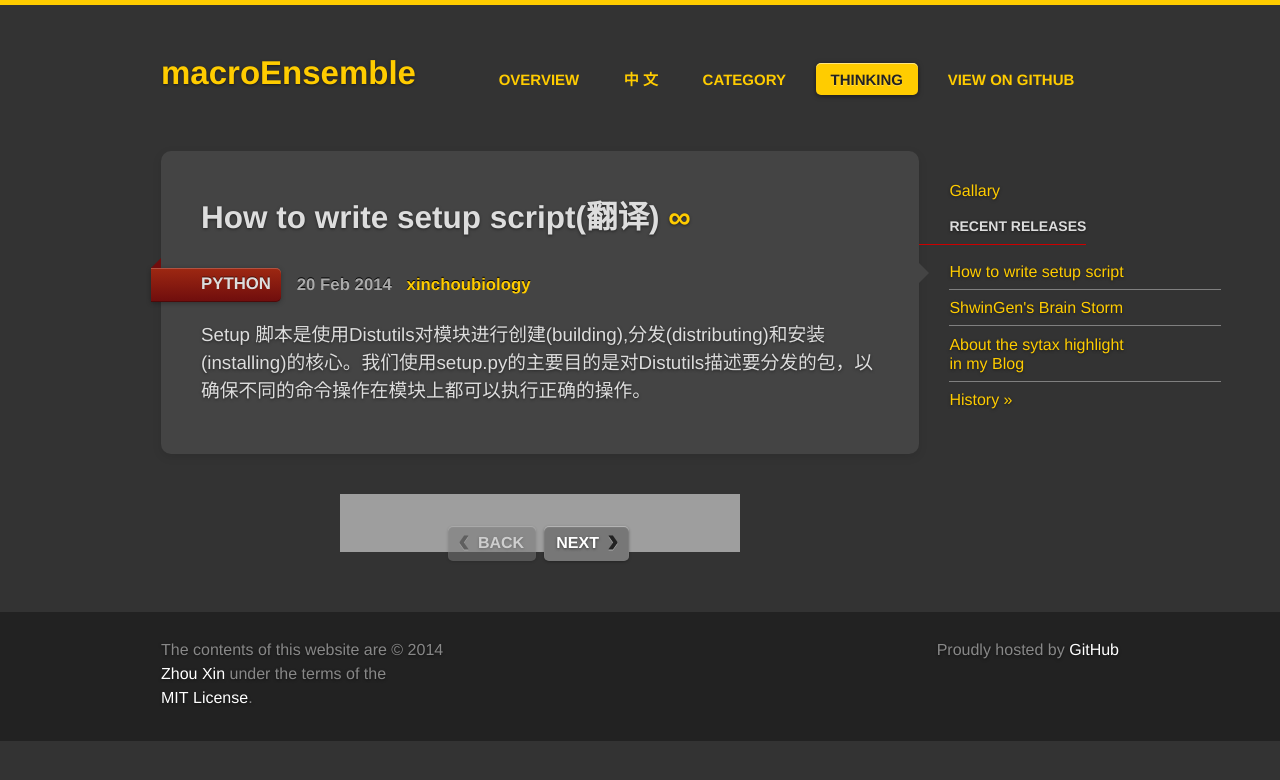
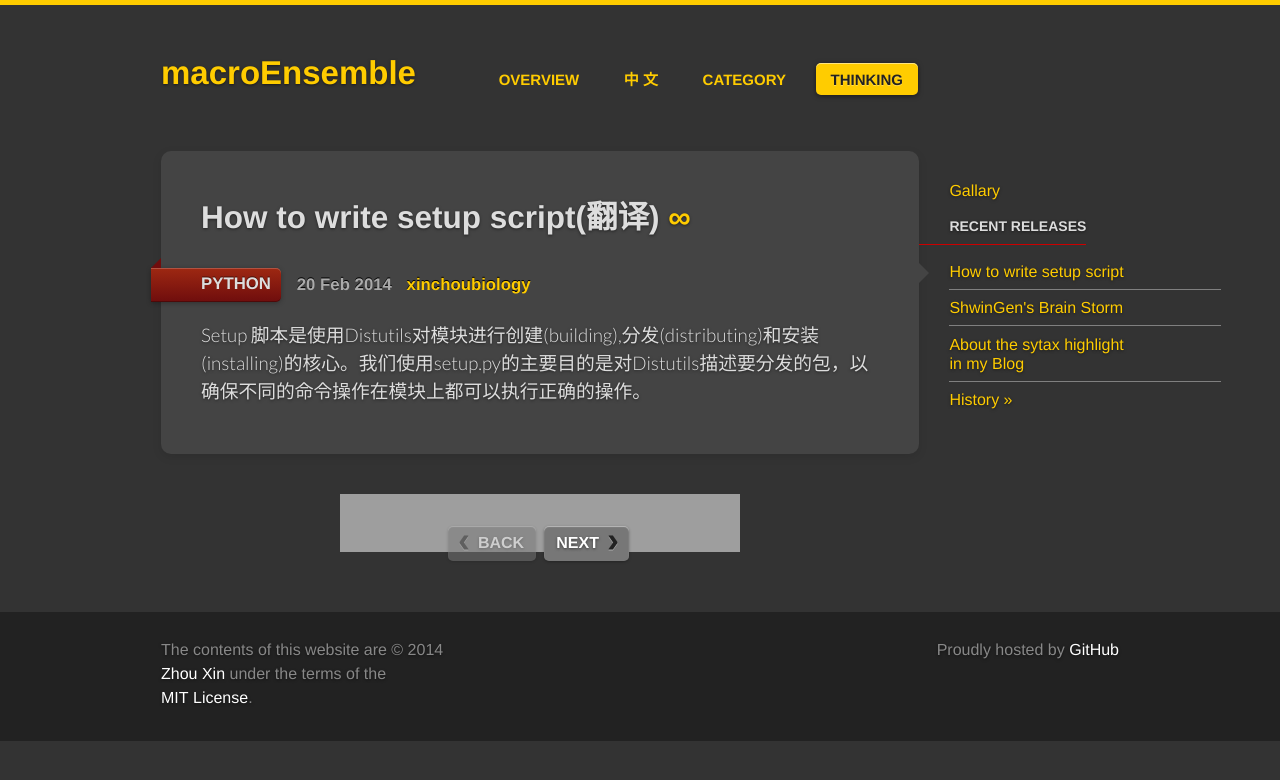
Before and after one commit to xinchoubiology/macroEnsemble, a Jekyll site: the page built from _posts/2014-02-18-Writing-the-setup-script.markdown, in a window 1280 px wide. Shown: the top 780 px of the page. Built offline with Jekyll 4.4.1, drawn with Linux system fonts in a browser that asks for light colours; some web fonts are replaced; formulas are drawn with MathJax 3.

Commit message:
page correct

```diff
--- a/_includes/css/gridism.css
+++ b/_includes/css/gridism.css
@@ -123,12 +123,14 @@
 }
 
 .post-content-truncate p{
-  font-family: "PT Sans", "Helvetica Neue", Helvetica, Arial, "Microsoft YaHei", sans-serif;
+  /*font-family: "PT Sans", "Helvetica Neue", Helvetica, Arial, "Microsoft YaHei", sans-serif;*/
+  font-family: 'Lato', sans-serif;
   font-size: 18.75px;
 }
 
 .post-content {
-  font-family: "PT Sans", "Helvetica Neue", Helvetica, Arial, "Microsoft YaHei", sans-serif;
+  /*font-family: "PT Sans", "Helvetica Neue", Helvetica, Arial, "Microsoft YaHei", sans-serif;*/
+  font-family: 'Lato', sans-serif;
   font-size: 18.75px;
 }
 
--- a/_includes/primary-nav-items.html
+++ b/_includes/primary-nav-items.html
@@ -11,7 +11,4 @@
   <li class="{% if page.author %}current{% endif %}">
     <a href="{{ site.baseurl }}/news/", style="font-size:15px" >Thinking</a>
   </li>
-  <li class="">
-    <a href="{{ site.repository }}", style="font-size:15px" ><span class="hide-on-mobiles">View on </span>GitHub</a>
-  </li>
 </ul>
```
